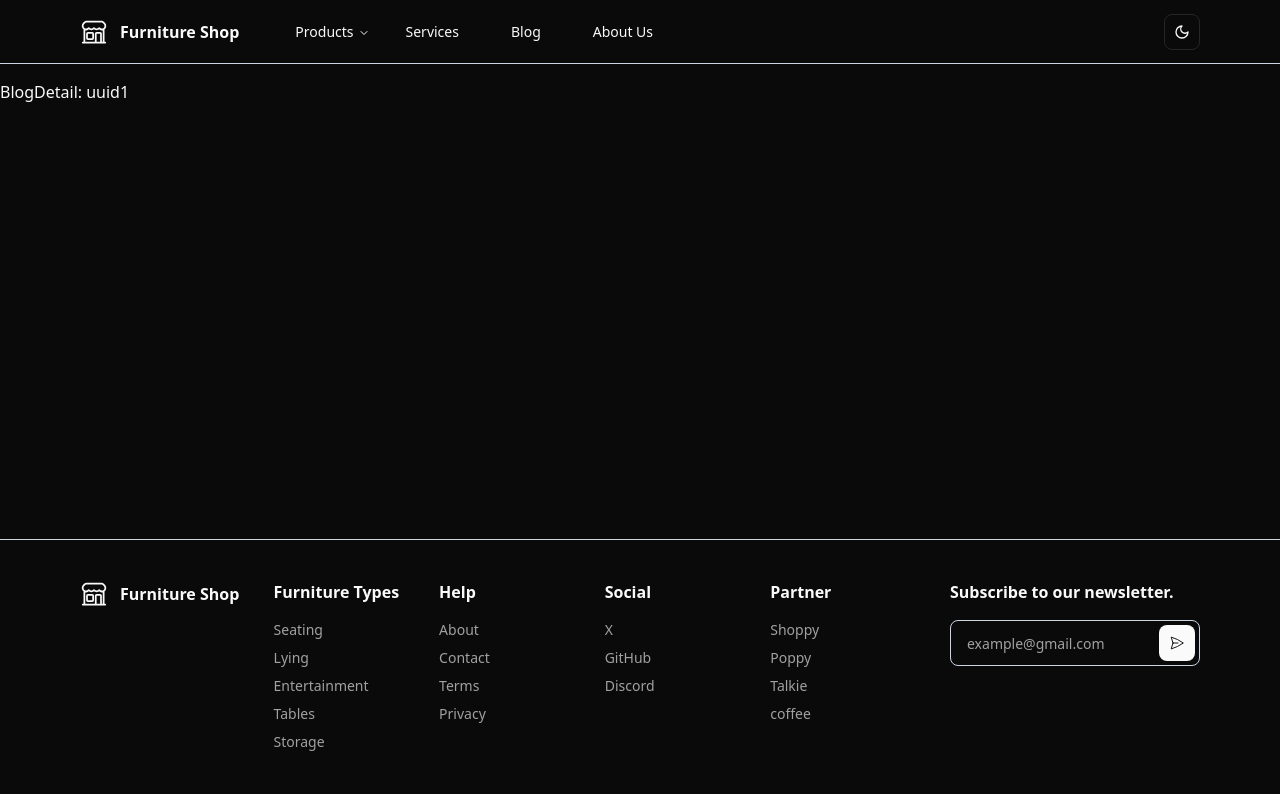
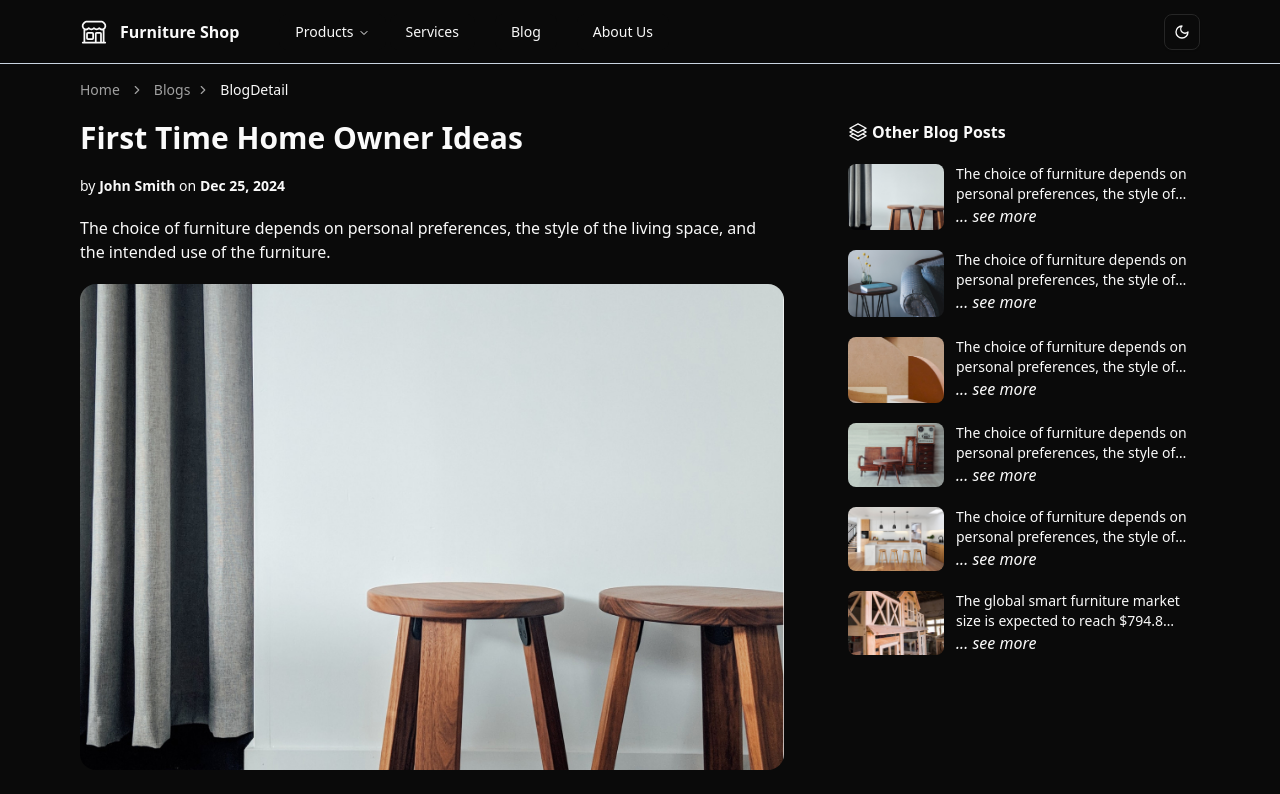
Before and after one commit to waiyanhein01/fullstack-class, a React (Vite) app in the folder Furniture/: page /blogs/uuid1 in a window 1280 px wide. Shown: the top 794 px of the page. Built offline with nearby package versions, Linux system fonts and the light colour scheme.

Commit message:
fix:Blog Section finished

```diff
--- a/Furniture/package.json
+++ b/Furniture/package.json
@@ -21,6 +21,7 @@
     "@tailwindcss/vite": "^4.0.14",
     "class-variance-authority": "^0.7.1",
     "clsx": "^2.1.1",
+    "dompurify": "^2.5.8",
     "embla-carousel-autoplay": "^8.5.2",
     "embla-carousel-react": "^8.5.2",
     "lucide-react": "^0.477.0",
@@ -35,6 +36,7 @@
   },
   "devDependencies": {
     "@eslint/js": "^9.13.0",
+    "@types/dompurify": "^3.0.5",
     "@types/node": "^22.13.9",
     "@types/react": "^18.3.12",
     "@types/react-dom": "^18.3.1",
--- a/Furniture/src/components/Icons.tsx
+++ b/Furniture/src/components/Icons.tsx
@@ -68,4 +68,21 @@ export const Icons = {
       />
     </svg>
   ),
+
+  SquareBlog: (props: IconsProps) => (
+    <svg
+      xmlns="http://www.w3.org/2000/svg"
+      fill="none"
+      viewBox="0 0 24 24"
+      stroke-width="1.5"
+      stroke="currentColor"
+      {...props}
+    >
+      <path
+        stroke-linecap="round"
+        stroke-linejoin="round"
+        d="M6.429 9.75 2.25 12l4.179 2.25m0-4.5 5.571 3 5.571-3m-11.142 0L2.25 7.5 12 2.25l9.75 5.25-4.179 2.25m0 0L21.75 12l-4.179 2.25m0 0 4.179 2.25L12 21.75 2.25 16.5l4.179-2.25m11.142 0-5.571 3-5.571-3"
+      />
+    </svg>
+  ),
 };
--- /dev/null
+++ b/Furniture/src/components/layout/components/BreadCrumb.tsx
@@ -0,0 +1,38 @@
+import {
+  Breadcrumb,
+  BreadcrumbItem,
+  BreadcrumbLink,
+  BreadcrumbList,
+  BreadcrumbPage,
+  BreadcrumbSeparator,
+} from "@/components/ui/breadcrumb";
+import { Link } from "react-router";
+
+export function BreadCrumb({ currentPage, links }: any) {
+  return (
+    <Breadcrumb>
+      <BreadcrumbList>
+        <BreadcrumbItem>
+          <BreadcrumbLink>
+            <Link to="/">Home</Link>
+          </BreadcrumbLink>
+        </BreadcrumbItem>
+        <BreadcrumbSeparator />
+        {links &&
+          links.map((link: any) => (
+            <BreadcrumbItem>
+              <BreadcrumbLink>
+                <Link key={link.path} to={link.path}>
+                  {link.title}
+                </Link>
+              </BreadcrumbLink>
+              <BreadcrumbSeparator />
+            </BreadcrumbItem>
+          ))}
+        <BreadcrumbItem>
+          <BreadcrumbPage>{currentPage}</BreadcrumbPage>
+        </BreadcrumbItem>
+      </BreadcrumbList>
+    </Breadcrumb>
+  );
+}
--- /dev/null
+++ b/Furniture/src/components/ui/breadcrumb.tsx
@@ -0,0 +1,109 @@
+import * as React from "react"
+import { Slot } from "@radix-ui/react-slot"
+import { ChevronRight, MoreHorizontal } from "lucide-react"
+
+import { cn } from "@/lib/utils"
+
+function Breadcrumb({ ...props }: React.ComponentProps<"nav">) {
+  return <nav aria-label="breadcrumb" data-slot="breadcrumb" {...props} />
+}
+
+function BreadcrumbList({ className, ...props }: React.ComponentProps<"ol">) {
+  return (
+    <ol
+      data-slot="breadcrumb-list"
+      className={cn(
+        "text-muted-foreground flex flex-wrap items-center gap-1.5 text-sm break-words sm:gap-2.5 mb-5",
+        className
+      )}
+      {...props}
+    />
+  )
+}
+
+function BreadcrumbItem({ className, ...props }: React.ComponentProps<"li">) {
+  return (
+    <li
+      data-slot="breadcrumb-item"
+      className={cn("inline-flex items-center gap-1.5", className)}
+      {...props}
+    />
+  )
+}
+
+function BreadcrumbLink({
+  asChild,
+  className,
+  ...props
+}: React.ComponentProps<"a"> & {
+  asChild?: boolean
+}) {
+  const Comp = asChild ? Slot : "a"
+
+  return (
+    <Comp
+      data-slot="breadcrumb-link"
+      className={cn("hover:text-foreground transition-colors", className)}
+      {...props}
+    />
+  )
+}
+
+function BreadcrumbPage({ className, ...props }: React.ComponentProps<"span">) {
+  return (
+    <span
+      data-slot="breadcrumb-page"
+      role="link"
+      aria-disabled="true"
+      aria-current="page"
+      className={cn("text-foreground font-normal", className)}
+      {...props}
+    />
+  )
+}
+
+function BreadcrumbSeparator({
+  children,
+  className,
+  ...props
+}: React.ComponentProps<"li">) {
+  return (
+    <li
+      data-slot="breadcrumb-separator"
+      role="presentation"
+      aria-hidden="true"
+      className={cn("[&>svg]:size-3.5", className)}
+      {...props}
+    >
+      {children ?? <ChevronRight />}
+    </li>
+  )
+}
+
+function BreadcrumbEllipsis({
+  className,
+  ...props
+}: React.ComponentProps<"span">) {
+  return (
+    <span
+      data-slot="breadcrumb-ellipsis"
+      role="presentation"
+      aria-hidden="true"
+      className={cn("flex size-9 items-center justify-center", className)}
+      {...props}
+    >
+      <MoreHorizontal className="size-4" />
+      <span className="sr-only">More</span>
+    </span>
+  )
+}
+
+export {
+  Breadcrumb,
+  BreadcrumbList,
+  BreadcrumbItem,
+  BreadcrumbLink,
+  BreadcrumbPage,
+  BreadcrumbSeparator,
+  BreadcrumbEllipsis,
+}
--- a/Furniture/src/features/blog/components/Blog.tsx
+++ b/Furniture/src/features/blog/components/Blog.tsx
@@ -1,11 +1,13 @@
 import Container from "@/components/layout/components/Container";
 import BlogCard from "./BlogCard";
 import { posts } from "@/data/posts";
+import { BreadCrumb } from "@/components/layout/components/BreadCrumb";
 
 const Blog = () => {
   return (
     <section className="container mx-auto my-20">
       <Container>
+        <BreadCrumb currentPage="Blogs" />
         <h1 className="text-xl font-bold 2xl:text-2xl">Latest Blog Posts</h1>
         <BlogCard posts={posts} />
       </Container>
--- a/Furniture/src/features/blog/components/BlogDetail.tsx
+++ b/Furniture/src/features/blog/components/BlogDetail.tsx
@@ -1,8 +1,26 @@
+import { BreadCrumb } from "@/components/layout/components/BreadCrumb";
 import { useParams } from "react-router";
+import { posts } from "@/data/posts";
+import BlogDetailCard from "./BlogDetailCard";
+import Container from "@/components/layout/components/Container";
 
 const BlogDetail = () => {
   const { blogId } = useParams();
-  return <div className="container mx-auto my-20">BlogDetail: {blogId}</div>;
+
+  const currentId = posts.find((post) => post.id === blogId);
+  // console.log(currentId);
+
+  return (
+    <div className="container mx-auto my-20">
+      <Container>
+        <BreadCrumb
+          currentPage="BlogDetail"
+          links={[{ path: "/blogs", title: "Blogs" }]}
+        />
+        <BlogDetailCard currentId={currentId} posts={posts} />
+      </Container>
+    </div>
+  );
 };
 
 export default BlogDetail;
--- /dev/null
+++ b/Furniture/src/features/blog/components/BlogDetailCard.tsx
@@ -0,0 +1,68 @@
+import { Button } from "@/components/ui/button";
+import { Post } from "@/types";
+import SanitizedComponent from "./SanitizedComponent";
+import { Link } from "react-router";
+import { Icons } from "@/components/Icons";
+
+interface DetailPostProps {
+  currentId: Post | undefined;
+  posts: Post[];
+}
+
+const BlogDetailCard = ({ currentId, posts }: DetailPostProps) => {
+  console.log(currentId);
+  return (
+    <div className="flex flex-col justify-between gap-16 lg:flex-row">
+      <div className="space-y-5 2xl:w-3/4 lg:w-2/3 w-full">
+        <h1 className="line-clamp-1 text-xl font-extrabold lg:text-3xl 2xl:text-4xl">
+          {currentId?.title}
+        </h1>
+        <div className="text-sm">
+          by<span className="font-semibold"> {currentId?.author} </span>on
+          <span className="font-semibold"> {currentId?.updated_at}</span>
+        </div>
+        <p className="line-clamp-3 text-base font-medium 2xl:line-clamp-2">
+          {currentId?.content}
+        </p>
+        <img
+          src={currentId?.image}
+          alt="Blog Image"
+          className="w-full rounded-2xl"
+        />
+
+        {currentId && <SanitizedComponent htmlContent={currentId?.body} />}
+
+        <div className="flex items-center gap-4">
+          {currentId?.tags.map((tag) => <Button>{tag}</Button>)}
+        </div>
+      </div>
+
+      <div className="2xl:w-1/4 lg:w-1/3 w-full">
+        <div className="mb-5 flex items-center gap-1">
+          <Icons.SquareBlog className="size-5" />
+          <h1 className="text-base font-semibold">Other Blog Posts</h1>
+        </div>
+
+        <div className="grid grid-cols-1 md:grid-cols-2 lg:grid-cols-1">
+          {posts.map((post) => (
+            <Link key={post.id} to={`/blogs/${post.id}`} className="">
+              <div className="mb-5 flex gap-3">
+                <img
+                  src={post.image}
+                  alt="Blog Image"
+                  className="w-24 rounded-md"
+                />
+                <div className="">
+                  <h1 className="line-clamp-2 text-sm">{post.content}</h1>
+                  <i>... see more</i>
+                </div>
+              </div>
+            </Link>
+          ))}
+        </div>
+      </div>
+    </div>
+  );
+};
+
+export default BlogDetailCard;
--- /dev/null
+++ b/Furniture/src/features/blog/components/SanitizedComponent.tsx
@@ -0,0 +1,13 @@
+import DOMPurify from 'dompurify';
+
+interface SanitizedComponentProps extends React.HTMLAttributes<HTMLDivElement> {
+  htmlContent: string;
+}
+
+const SanitizedComponent = ({ htmlContent } : SanitizedComponentProps) => {
+  const sanitizedHTML = DOMPurify.sanitize(htmlContent);
+
+  return <div dangerouslySetInnerHTML={{ __html: sanitizedHTML }} />;
+};
+
+export default SanitizedComponent;
```
Also changed, not shown: 1 other file (tests, documents, lock files or other folders).
